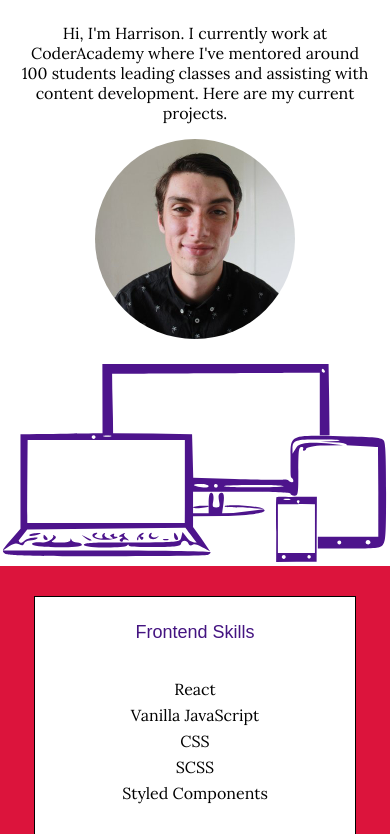
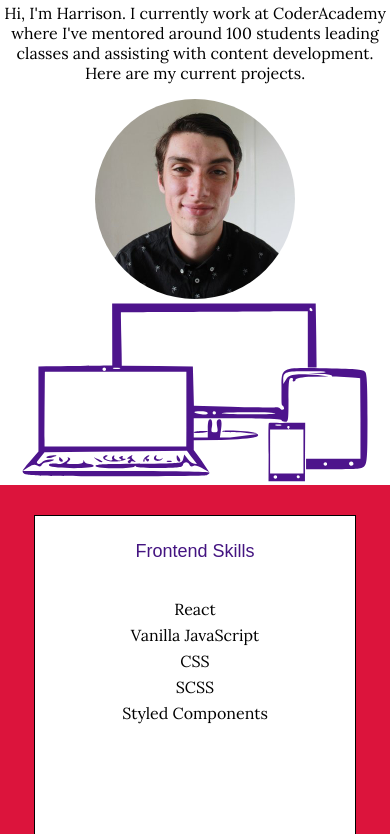
Before and after one commit to harrisonmalone/harrisons-portfolio, a plain HTML site: page index.html in a window 390 px wide. Shown: the part 190-1024 px from the top of the page. Drawn offline with Linux system fonts and the light colour scheme; a web font is replaced by a local one.

Commit message:
added about me media query

```diff
--- a/styles/components/about-me.css
+++ b/styles/components/about-me.css
@@ -28,3 +28,13 @@
 .graphic {
   width: 500px;
 }
+
+@media only screen and (max-width: 500px) {
+  .about-me {
+    padding: 0px;
+  }
+  .graphic {
+    width: 90%;
+    display: block;
+  }
+}
```
